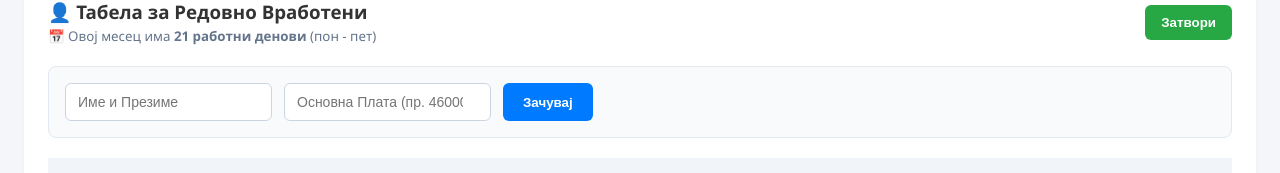
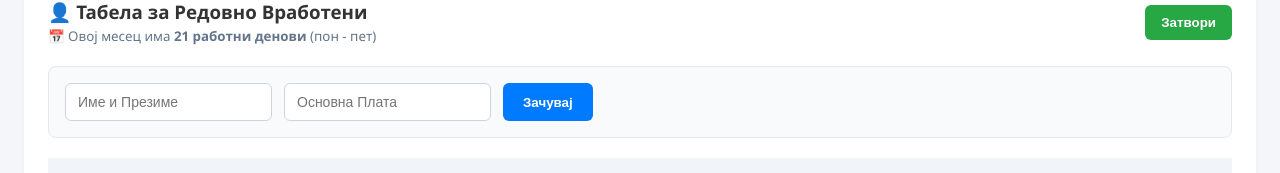
Before and after one commit to Dacho998/PayTrack, a React (Vite) app: page / in a window 1280 px wide. Both pictures are taken after a click on the button "+ Додај Вработен". Shown: the part 111-284 px from the top of the page. Built offline with nearby package versions, Linux system fonts and the light colour scheme; no server answers; the database is empty.

Commit message:
Update employees tab

```diff
--- a/src/components/EmployeesTab/EmployeesTab.tsx
+++ b/src/components/EmployeesTab/EmployeesTab.tsx
@@ -89,7 +89,7 @@ export const EmployeesTab: React.FC<EmployeesTabProps> = ({ employees, setEmploy
           />
           <input
             type="number"
-            placeholder="Основна Плата (пр. 46000)"
+            placeholder="Основна Плата"
             value={baseSalary}
             onChange={(e) => setBaseSalary(e.target.value)}
             required
```
